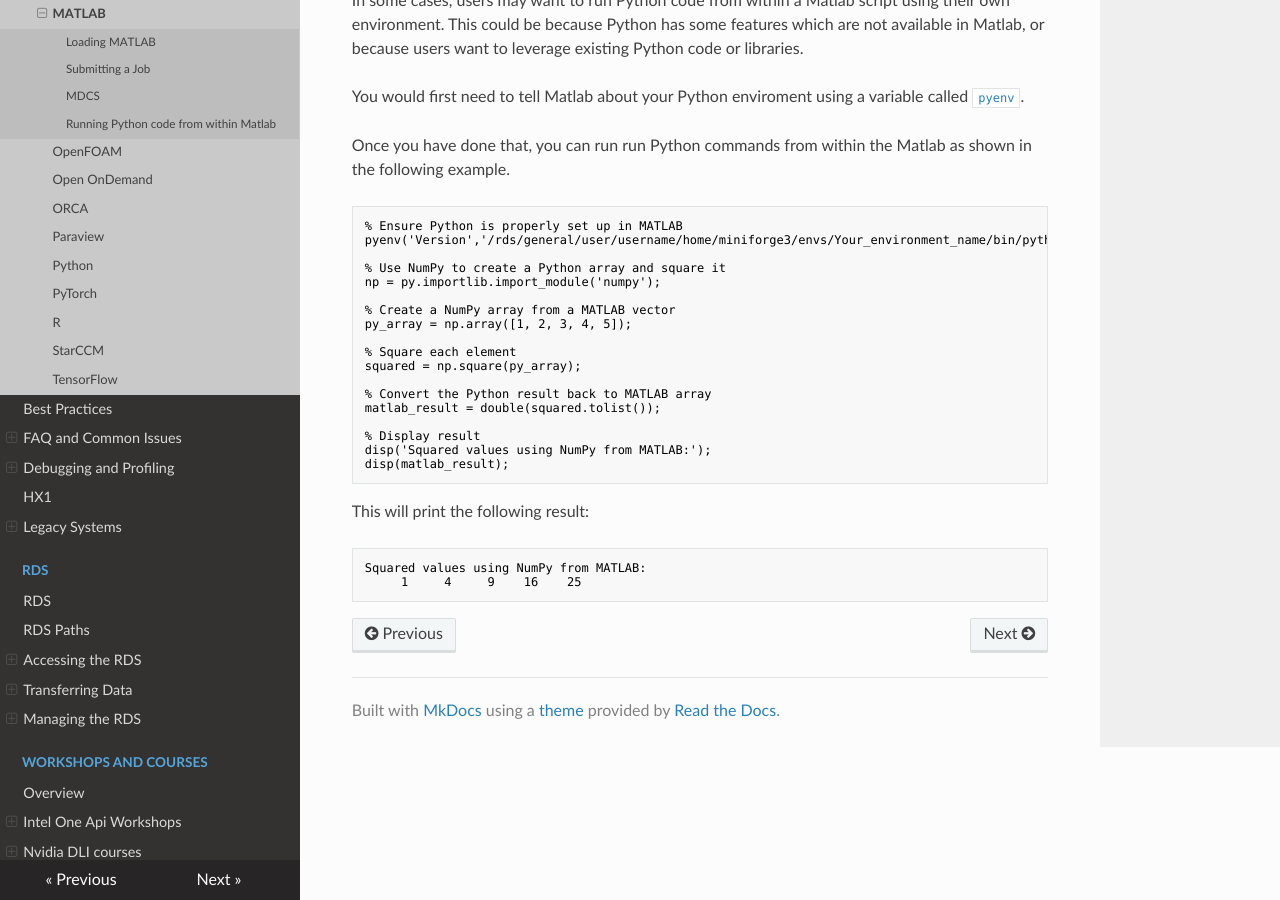
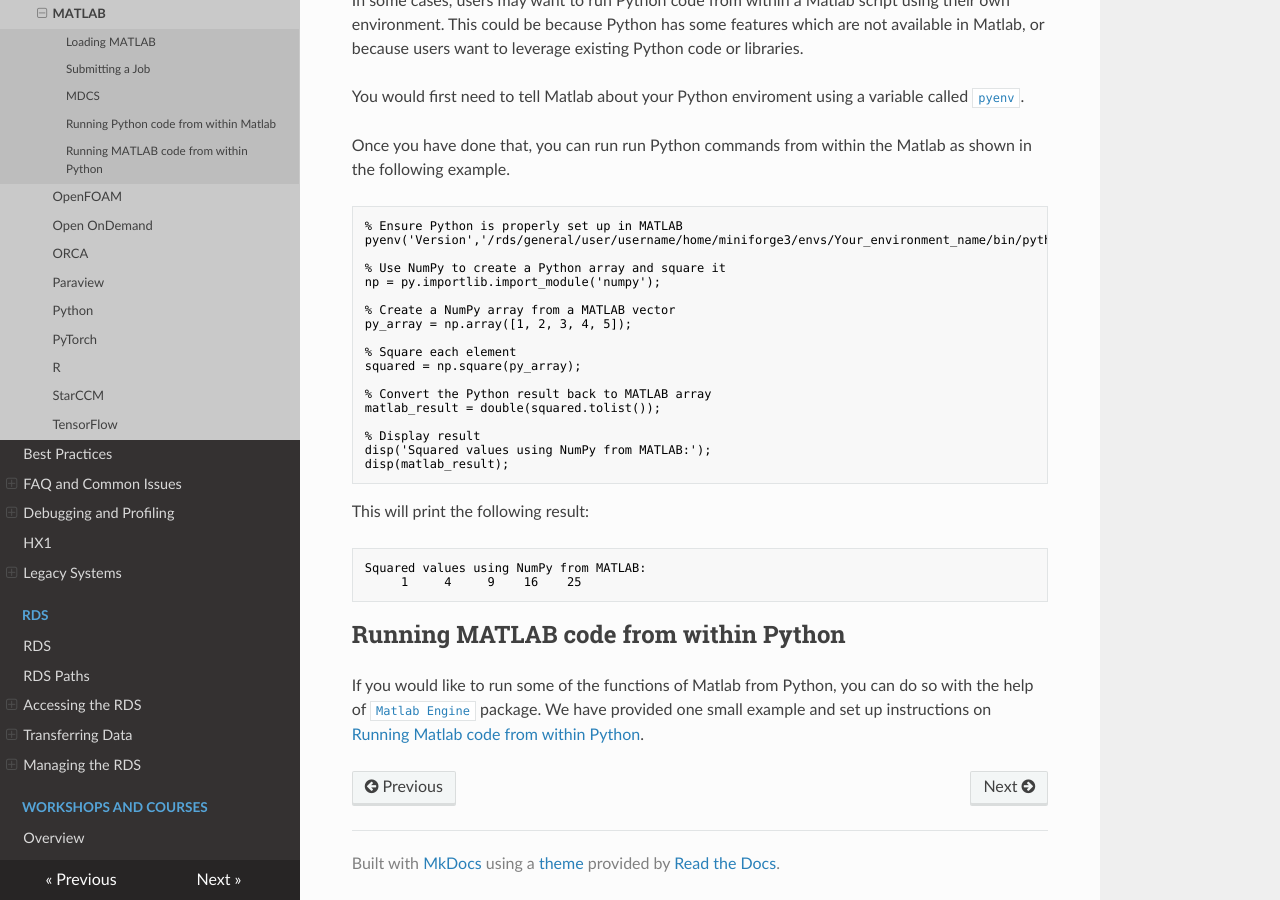
Before and after one commit to ImperialCollegeLondon/icl-rcs-user-guide, an MkDocs documentation site: the page built from docs/hpc/applications/guides/matlab.md, in a window 1280 px wide and 900 px high, scrolled down 2989 px. Built offline with MkDocs 1.6.1, drawn with Linux system fonts in a browser that asks for light colours; nearby versions of some CDN libraries.

Commit message:
Linked matlab section with the python section

````diff
--- a/docs/hpc/applications/guides/matlab.md
+++ b/docs/hpc/applications/guides/matlab.md
@@ -143,3 +143,7 @@ This will print the following result:
 Squared values using NumPy from MATLAB:
      1     4     9    16    25
 ```
+
+## Running MATLAB code from within Python
+
+If you would like to run some of the functions of Matlab from Python, you can do so with the help of [`Matlab Engine`](https://www.mathworks.com/help/matlab/matlab_external/install-the-matlab-engine-for-python.html) package. We have provided one small example and set up instructions on [Running Matlab code from within Python](./python.md#running-matlab-code-from-within-python).
````
